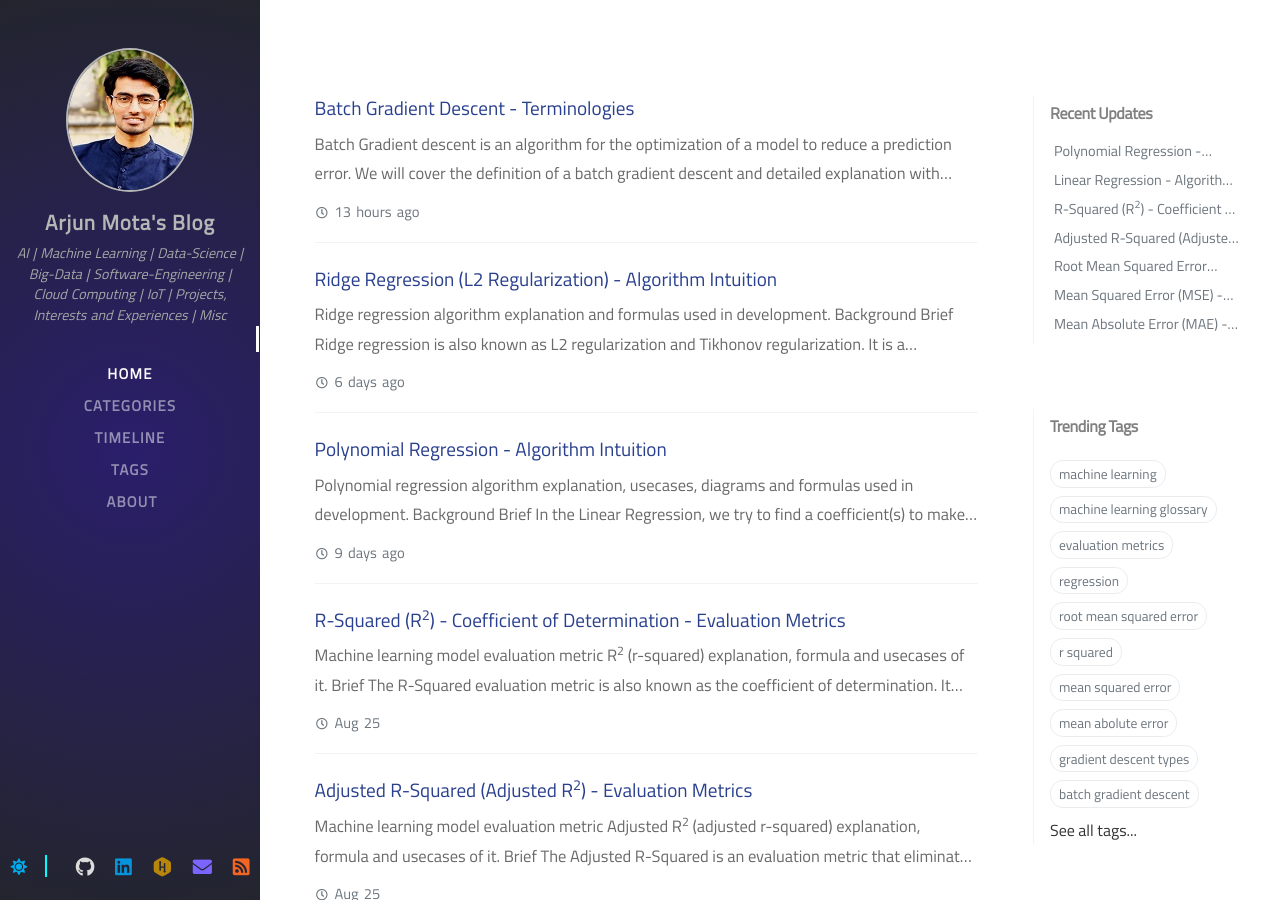
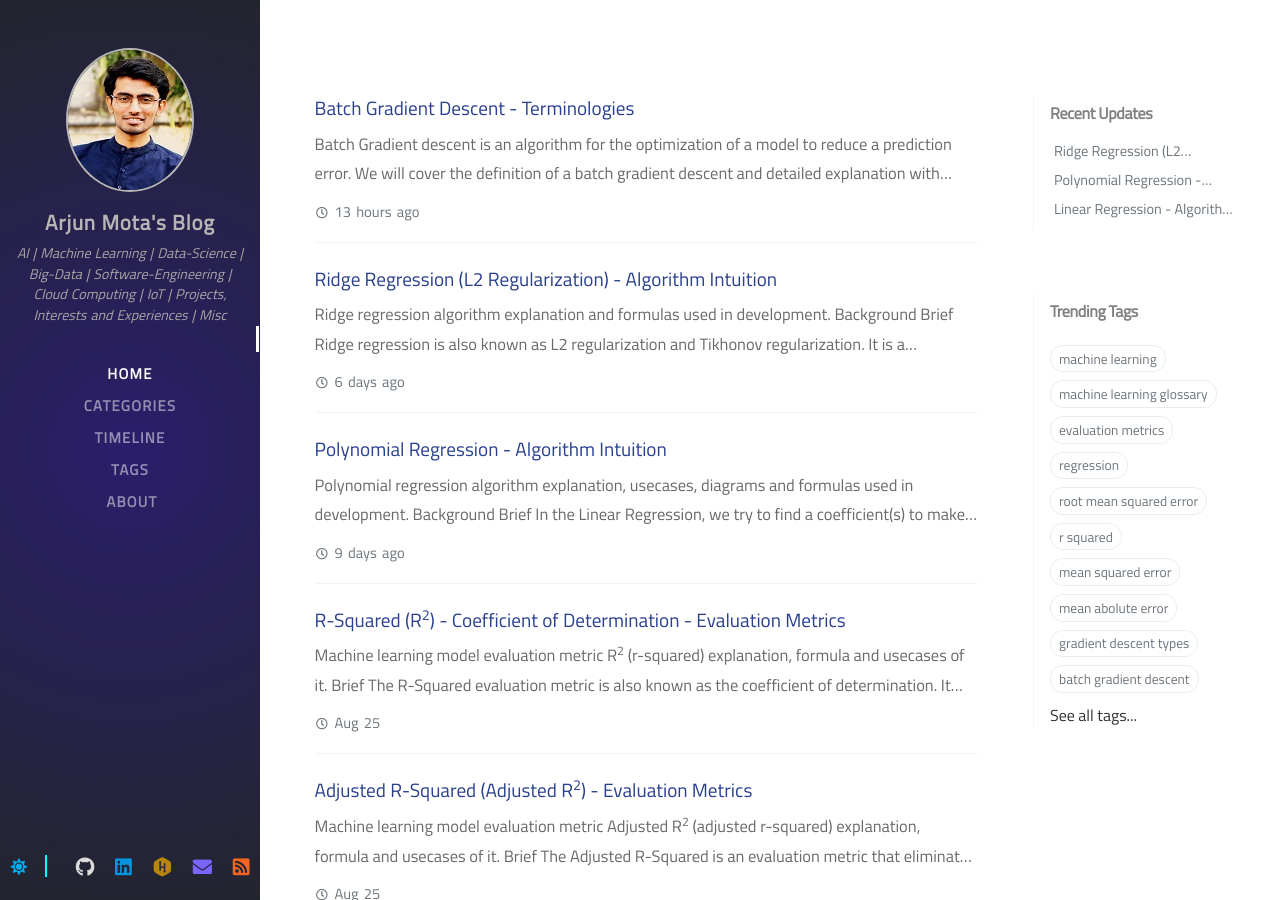
Before and after one commit to Arjun-Mota/arjun-mota.github.io, a Jekyll site: the page built from index.html, in a window 1280 px wide and 900 px high. Built offline with Jekyll 4.4.1, drawn with Linux system fonts in a browser that asks for light colours; nearby versions of some CDN libraries; some web fonts are replaced; the list of posts is cut into pages by our own code; comment, search, counter and statistics services are not loaded.

```diff
--- a/_data/updates.yml
+++ b/_data/updates.yml
@@ -1,21 +1,9 @@
 -
   filename: 'linear-regression'
-  lastmod: '2020-09-03 18:32:53 +0530'
+  lastmod: '2020-09-13 03:14:46 +0530'
 -
   filename: 'polynomial-regression'
-  lastmod: '2020-09-12 02:06:23 +0530'
+  lastmod: '2020-09-13 03:14:46 +0530'
 -
-  filename: 'mean-absolute-error'
-  lastmod: '2020-08-25 03:18:09 +0530'
--
-  filename: 'mean-squared-error'
-  lastmod: '2020-08-25 03:18:09 +0530'
--
-  filename: 'root-mean-squared-error'
-  lastmod: '2020-08-25 03:18:09 +0530'
--
-  filename: 'adjusted-r-squared'
-  lastmod: '2020-08-25 23:02:02 +0530'
--
-  filename: 'r-squared'
-  lastmod: '2020-08-26 19:31:13 +0530'
+  filename: 'ridge-regression'
+  lastmod: '2020-09-13 03:14:46 +0530'
```
